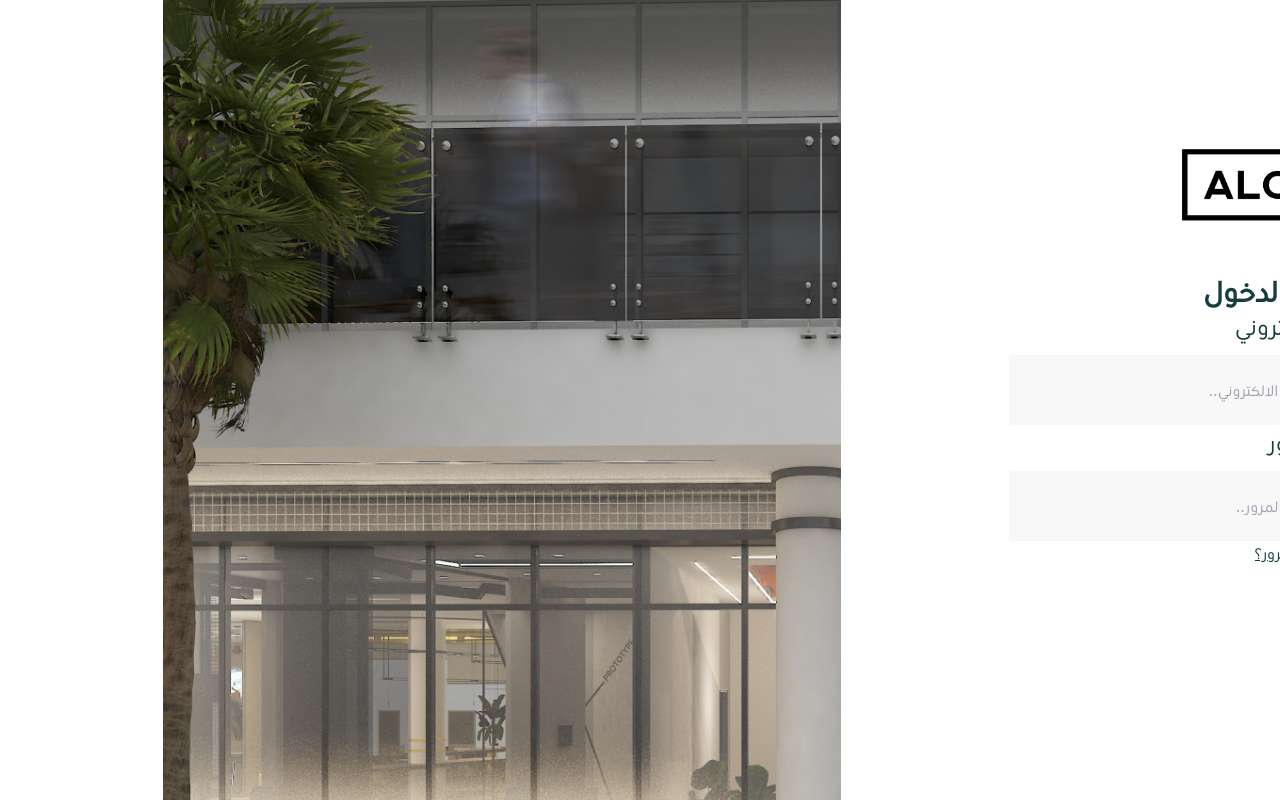
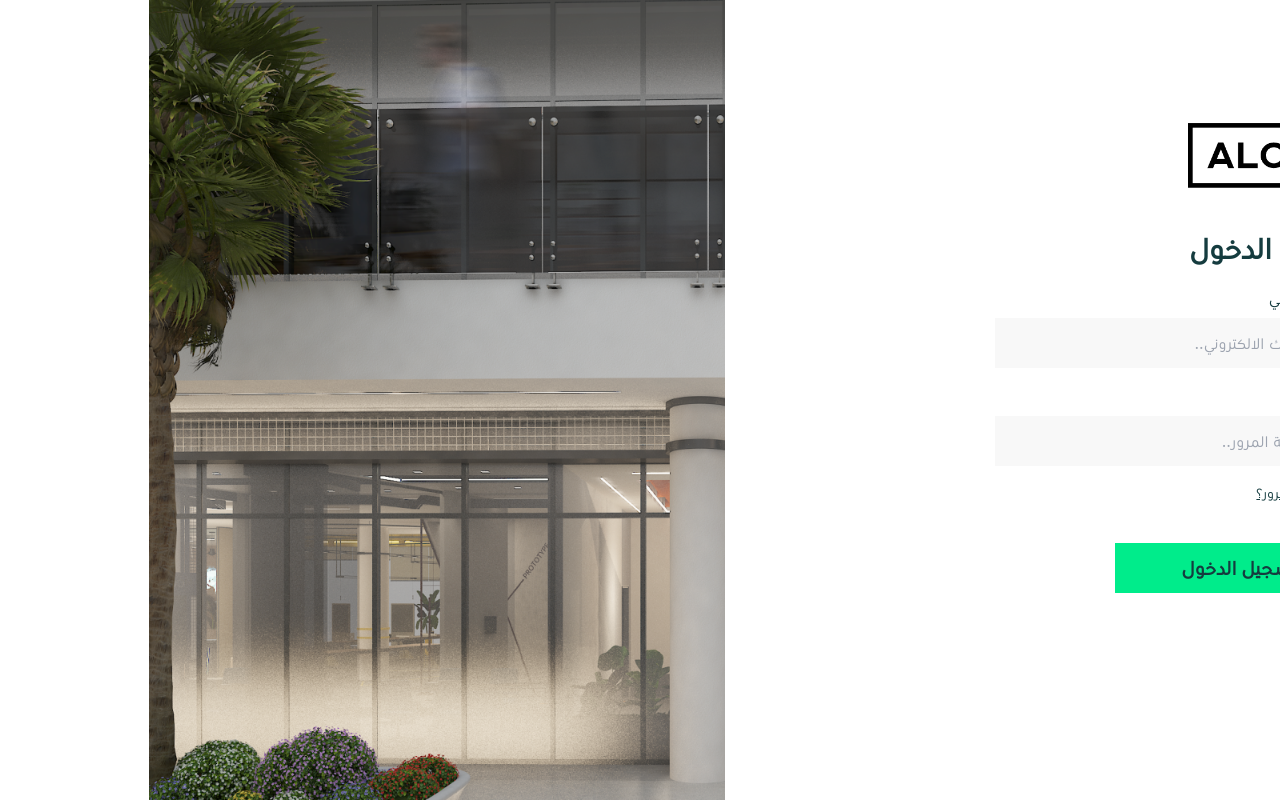
Before and after one commit to waelbenmustapha/lms_fiverr, a React (Create React App) app: page /login in a window 1280 px wide. Built offline with nearby package versions, Linux system fonts and the light colour scheme.

Commit message:
login page first design

```diff
--- a/src/screens/auth/Login.js
+++ b/src/screens/auth/Login.js
@@ -1,20 +1,28 @@
 import React from "react";
+import { Link } from "react-router-dom";
 import logo from "../../assets/images/logo.png";
 
 function Login() {
   return (
     <div className="flex flex-row flex-nowrap bg-white min-h-screen h-full relative">
-      <div className="w-[47%] mediamax-900::w-[100%] relative p-16">
-        <div className="relative flex flex-col justify-center h-full w-fit">
-          <img src={logo} alt="logo" className="w-[200px] h-[77px] mb-[50px]" />
-          <h3 className="text-primary-one text-3xl font-bold">تسجيل الدخول</h3>
+      <div className="flex-[1] relative flex flex-col justify-center h-full w-full p-16">
+        <Link
+          to={"/"}
+          className="w-fit underline text-primary-one text-[24px] mb-[20px]"
+        >
+          <span>الرجوع</span>
+        </Link>
+        <img src={logo} alt="logo" className="w-[180px] h-[70px] mb-[40px]" />
+        <h3 className="text-primary-one text-3xl font-bold mb-[20px]">
+          تسجيل الدخول
+        </h3>
         <form className="flex flex-col">
-            <div>
-              <p className="text-[24px] text-primary-color mb-[10px]">
+          <div className="mb-[16px]">
+            <p className="text-[16px] text-primary-color mb-[8px]">
               البريد الالكتروني
             </p>
             <input
-                className="input-formit"
+              className="px-6 w-[100%] max-w-[370px] h-[50px] bg-[#F8F8F8] focus:bg-white outline-none focus:border-[1px] focus:border-[#203B3E]"
               placeholder="أدخل بريدك الالكتروني.."
               name="name"
               // onChange={handleChange}
@@ -22,12 +30,12 @@ function Login() {
               // value={values.name}
             />
           </div>
-            <div>
-              <p className="text-[24px] text-primary-color mb-[10px]">
+          <div className="mb-[16px]">
+            <p className="text-[16px] text-primary-color mb-[8px]">
               كلمة المرور
             </p>
             <input
-                className="input-formit"
+              className="px-6 w-[100%] max-w-[370px] h-[50px] bg-[#F8F8F8] focus:bg-white outline-none focus:border-[1px] focus:border-[#203B3E]"
               placeholder="أدخل كلمة المرور.."
               name="name"
               // onChange={handleChange}
@@ -35,19 +43,21 @@ function Login() {
               // value={values.name}
             />
           </div>
-            <p className="w-full underline text-primary-one text-tiny mb-[40px]">
-              نسيت كلمة المرور؟
-            </p>
+          <Link
+            to={"/forgot-password"}
+            className="w-fit underline text-primary-one text-[14px] mb-[40px]"
+          >
+            <span>نسيت كلمة المرور؟</span>
+          </Link>
           <button
             onClick={(e) => {}}
-              className="flex flex-row flex-nowrap justify-center items-center font-bold text-center text-base bg-primary-one text-white outline-none border-none shadow-orange-shadow w-[100%] max-w-[365px] h-[50px] rounded-[10px]"
+            className="w-[100%] max-w-[250px] h-[50px] font-bold text-center text-[20px] bg-green text-primary-color outline-none border-none"
           >
-              <span>Login</span>
+            <span>تسجيل الدخول</span>
           </button>
         </form>
       </div>
-      </div>
-      <div className="block w-[53%] mediamax-900:hidden justify-start items-start bg-login-image bg-no-repeat bg-cover"></div>
+      <div className="flex-[1] relative block mediamax-550:hidden bg-login-image bg-no-repeat bg-cover"></div>
     </div>
   );
 }
```
Also changed, not shown: src/utils/Routes.js (+10 -0 lines). Lines whose indentation alone changed are shown as unchanged.
